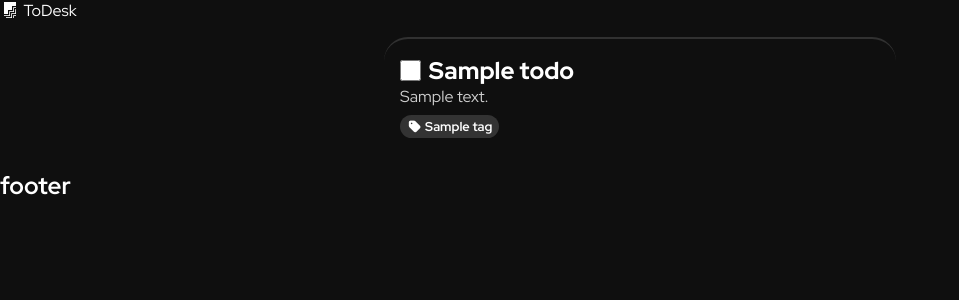
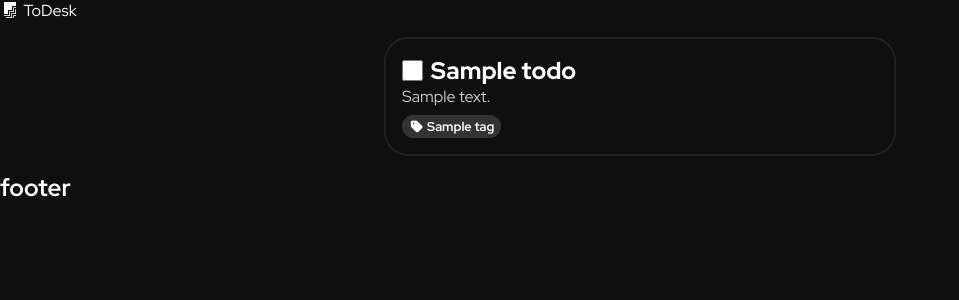
Before and after one commit to leofelix-7/DW_Todo_app, a Django app: template myapp/templates/index.html in a window 1280 px wide. Shown: the top 300 px of the page, without its empty margins (0-959 px from the left). Run offline with Django 3.2, Linux system fonts and the light colour scheme; the template is opened without the code that fills it: most values are stand-ins (such as "Sample title", 1, 10 or a date in 2020); some libraries are stand-ins or nearby versions.

Commit message:
Fourth Phase

```diff
--- a/static/css/styles.css
+++ b/static/css/styles.css
@@ -30,7 +30,7 @@ body {
     margin: 1rem 30%;
     align-items: center;
     padding: 1rem;
-    border-top: solid 2px rgb(49, 49, 49);
+    border: solid 2px rgb(34, 34, 34);
     border-radius: 1.5rem;
     transition: .1s;
 
@@ -39,6 +39,7 @@ body {
 .todo:hover {
     background-color: var(--panel-m-bg);
     box-shadow: 0 0 10px rgb(26, 26, 26);
+    border-top: solid 2px rgb(49, 49, 49);
 }
 
 /* CHECKBOX SIZE */
```
